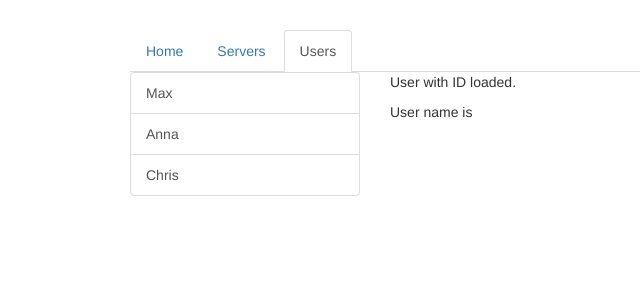
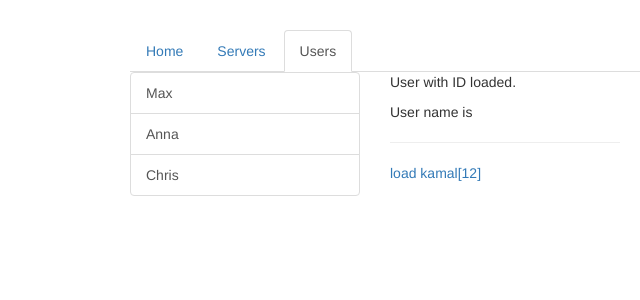
Before and after one commit to 94ju/angularRouting, an Angular app: page /users in a window 1280 px wide. Shown: the top 300 px of the page, without its empty margins (135-775 px from the left). Built offline with nearby package versions, Linux system fonts and the light colour scheme.

Commit message:
subscribe params

```diff
--- a/src/app/users/user/user.component.html
+++ b/src/app/users/user/user.component.html
@@ -1,2 +1,5 @@
 <p>User with ID {{user.id}}  loaded.</p>
 <p>User name is {{user.name}}</p>
+
+<hr>
+<a [routerLink]="['/users',12,'kamal']">load kamal[12]</a>
--- a/src/app/users/user/user.component.ts
+++ b/src/app/users/user/user.component.ts
@@ -1,5 +1,5 @@
 import { Component, OnInit } from '@angular/core';
-import { ActivatedRoute } from '@angular/router';
+import { ActivatedRoute, Params } from '@angular/router';
 
 @Component({
   selector: 'app-user',
@@ -15,7 +15,15 @@ export class UserComponent implements OnInit {
     this.user={
       id:this.route.snapshot.params.id,
       name:this.route.snapshot.params.name
-    }
+    };
+
+    this.route.params.
+      subscribe(
+        (para:Params)=>{
+            this.user.id=para['id'];
+            this.user.name=para['name'];
+        }
+      );
   }
 
 
```
